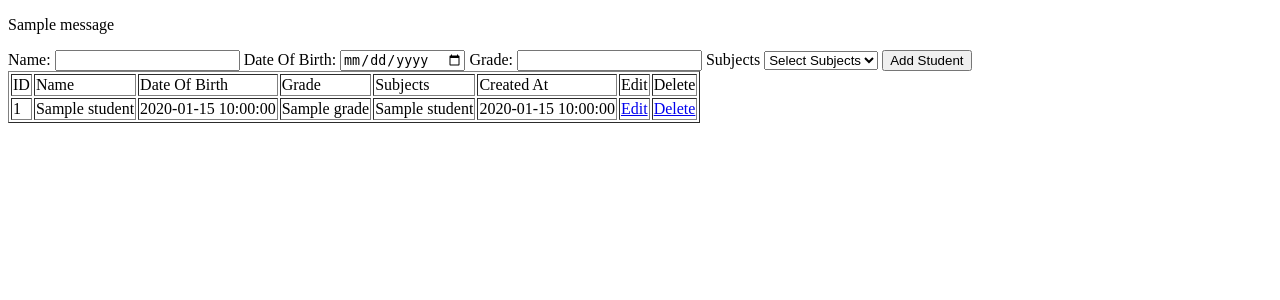
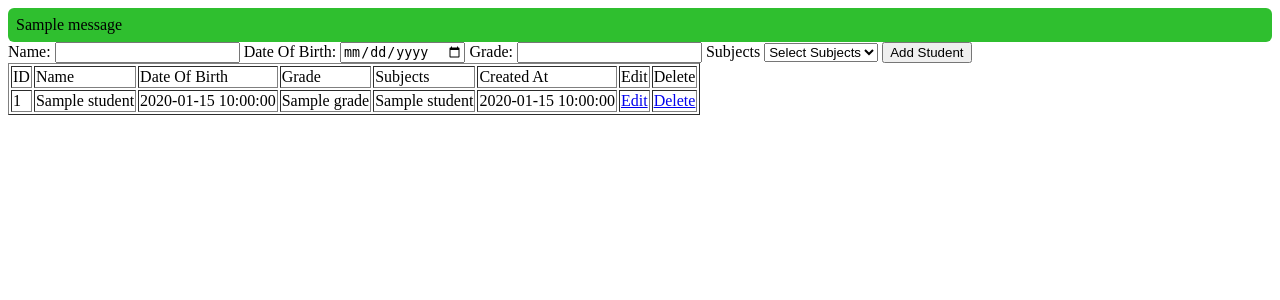
Before and after one commit to Nqobile-Nda/Student_Management_Program_V1, a Flask app: template templates/add_student.html in a window 1280 px wide. Shown: the top 300 px of the page. Run offline with Flask 3, Linux system fonts and the light colour scheme; the template is opened without the code that fills it: most values are stand-ins (such as "Sample title", 1, 10 or a date in 2020); one stand-in notice (Sample message) is shown.

Commit message:
Add flash message functionality with styling and script integration

```diff
--- a/app.py
+++ b/app.py
@@ -9,6 +9,8 @@ load_dotenv()
 app = Flask(__name__)
 
 app.secret_key = os.environ.get("SECRET_KEY")
+
+students_table()
 
 @app.route("/", methods=["GET", "POST"])
 def add_student_route():
--- a/static/script.js
+++ b/static/script.js
@@ -0,0 +1,7 @@
+document.addEventListener("DOMContentLoaded", () => {
+    flash_container = document.getElementById("flash-container");
+
+    // setTimeout(() => {
+    //     flash_container.style.display = "none";
+    // }, 3000);
+});
--- a/static/style.css
+++ b/static/style.css
@@ -0,0 +1,19 @@
+.flash-container {
+    padding: 8px;
+    border-radius: 6px;
+}
+
+
+.flash-container p {
+    margin: 0px;
+}
+
+
+.success {
+    background-color: rgb(47, 191, 47);
+}
+
+
+.error {
+    background-color: crimson;
+}
--- a/templates/base.html
+++ b/templates/base.html
@@ -3,6 +3,7 @@
 <head>
     <meta charset="UTF-8">
     <meta name="viewport" content="width=device-width, initial-scale=1.0">
+    <link rel="stylesheet" href="{{ url_for('static', filename='style.css') }}">
     <title>Document</title>
 </head>
 <body>
@@ -10,7 +11,7 @@
 {% with messages = get_flashed_messages(with_categories=True) %}
     {% if messages %}
         {% for category, message in messages %}
-        <div class="flash-container">
+        <div class="flash-container {{ category }}" id="flash-container">
             <p>{{ message }}</p>
         </div>
         {% endfor %}
@@ -18,5 +19,7 @@
 {% endwith %}
 
 {% block content %}{% endblock %}
+
+<script src="{{ url_for('static', filename='script.js') }}"></script>
 </body>
 </html>
```
